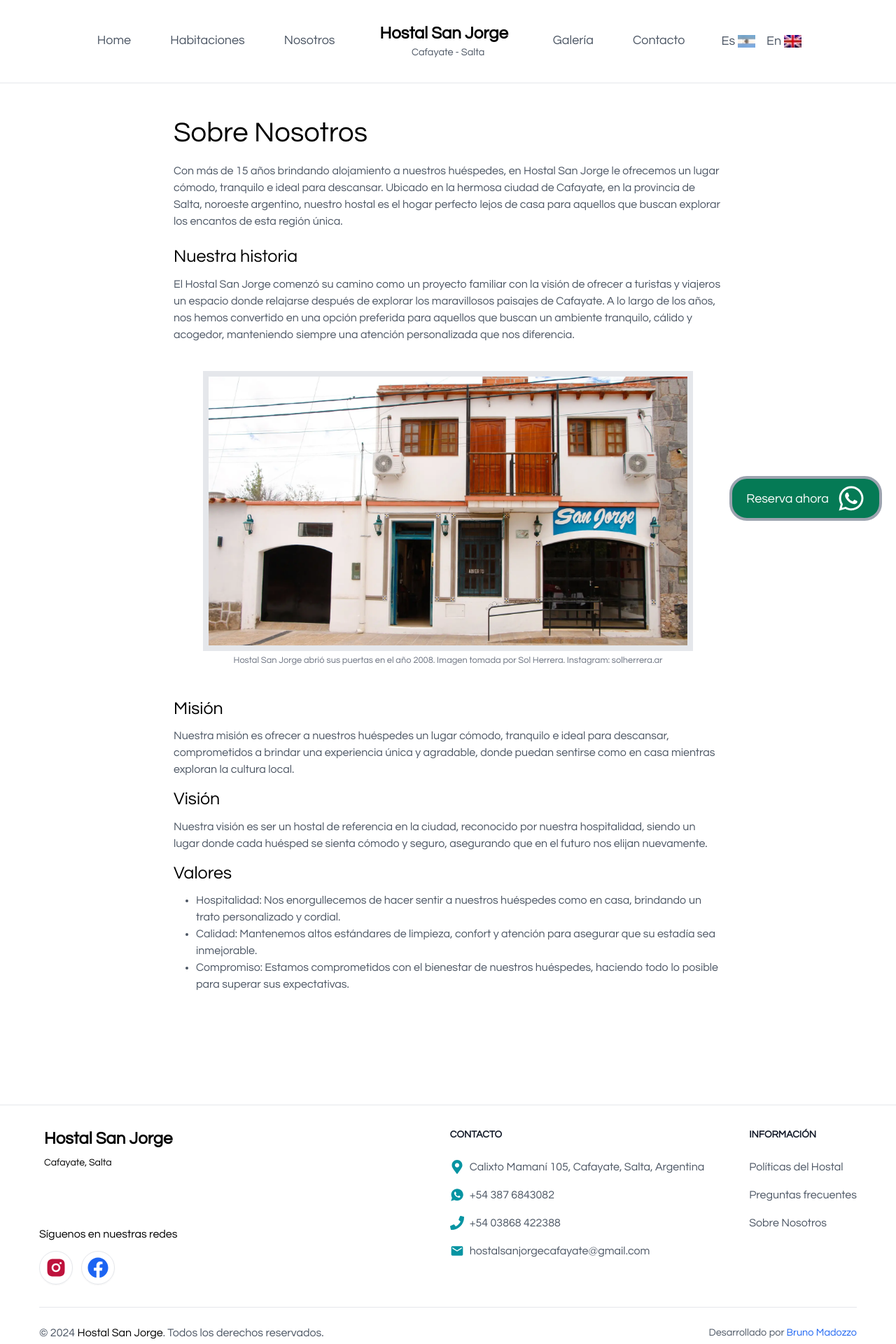
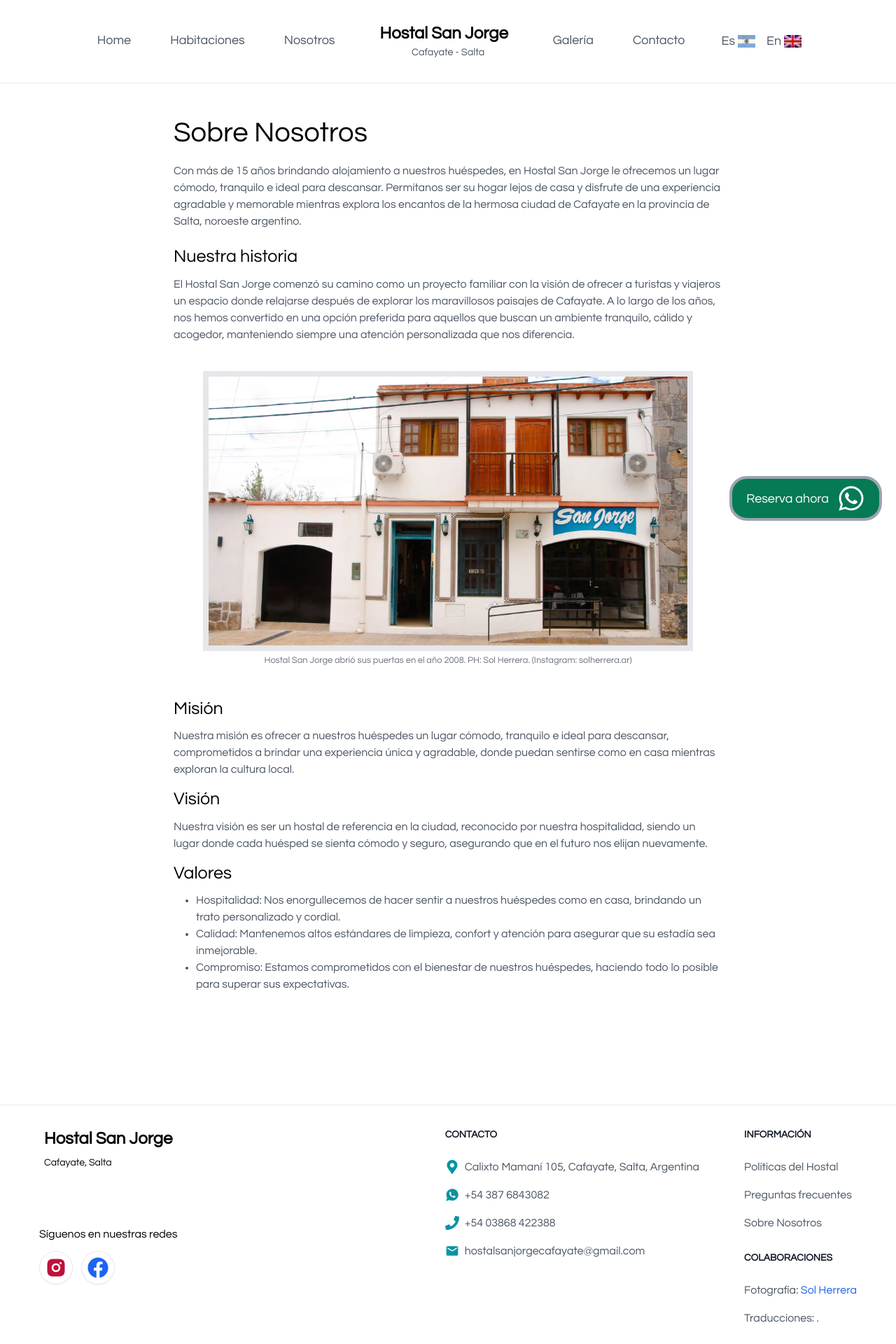
Before and after one commit to brunomry/HostalSanJorgeCafayate, a React (Vite) app: page /nosotros in a window 1280 px wide. Shown: the top 1920 px of the page at 70% size. Built offline with nearby package versions, Linux system fonts and the light colour scheme.

Commit message:
corregi ancho de botones en seccion nosotros y habitaciones de Home. Agregue ruta de redes sociales en footer y seccion colaboraciones. Agregue array comodidades para mostrar en home

```diff
--- a/src/common/Footer.jsx
+++ b/src/common/Footer.jsx
@@ -11,26 +11,30 @@ const Footer = () => {
         <div className="md:flex md:flex-col lg:flex-row md:justify-between gap-8 w-[100%]">
           <div className="mb-6 md:mb-0">
             <div className="flex flex-col gap-10 lg:gap-20 lg:items-center">
-              <div className="flex flex-col gap-2">
+              <Link className="flex flex-col gap-2" to={"/"}>
                 <span className="text-2xl font-semibold whitespace-nowrap dark:text-white">
                   Hostal San Jorge
                 </span>
                 <small className="text-sm">Cafayate, Salta</small>
-              </div>
+              </Link>
               <div>
                 <p className="mb-3">Síguenos en nuestras redes</p>
                 <div className="flex gap-3">
                   <Link
-                    to={``}
+                    to={`https://www.instagram.com/hostalsanjorgecafayate`}
                     title="Instagram"
                     className="shadow-sm border p-2 rounded-[100%] hover:scale-110"
+                    target="_blank"
+                    rel="noopener"
                   >
                     <RiInstagramFill className="text-[30px] text-rose-700" />
                   </Link>
                   <Link
-                    to={``}
+                    to={`https://www.facebook.com/profile.php?id=100089399326566`}
                     title="Facebook"
                     className="shadow-sm border p-2 rounded-[100%] hover:scale-110"
+                    target="_blank"
+                    rel="noopener"
                   >
                     <FaFacebook className="text-[30px] text-blue-600" />
                   </Link>
@@ -68,7 +72,10 @@ const Footer = () => {
               </h4>
               <ul className="text-gray-600 ">
                 <li className="mb-4">
-                  <Link to={"/politicas"} className="hover:underline text-gray-600">
+                  <Link
+                    to={"/politicas"}
+                    className="hover:underline text-gray-600"
+                  >
                     Políticas del Hostal
                   </Link>
                 </li>
@@ -81,8 +88,38 @@ const Footer = () => {
                   </Link>
                 </li>
                 <li>
-                  <Link to={"/nosotros"} className="hover:underline text-gray-600">
+                  <Link
+                    to={"/nosotros"}
+                    className="hover:underline text-gray-600"
+                  >
                     Sobre Nosotros
+                  </Link>
+                </li>
+              </ul>
+              <h4 className="mt-7 mb-6 text-sm font-semibold text-gray-900 uppercase">
+                Colaboraciones
+              </h4>
+              <ul className="text-gray-600 ">
+                <li className="mb-4">
+                  Fotografía:{" "}
+                  <Link
+                    to={"https://www.instagram.com/solherrera.ar/"}
+                    target="_blank"
+                    rel="noopener"
+                    className="hover:underline text-blue-600"
+                  >
+                    Sol Herrera
+                  </Link>
+                </li>
+                <li className="mb-4">
+                  Traducciones:{" "}
+                  <Link
+                    to={""}
+                    target="_blank"
+                    rel="noopener"
+                    className="hover:underline text-blue-600"
+                  >
+                    .
                   </Link>
                 </li>
               </ul>
@@ -92,17 +129,23 @@ const Footer = () => {
         <div className="sm:flex sm:items-center sm:justify-between border-t mt-8 pt-6">
           <span className=" text-gray-600 sm:text-center dark:text-gray-400">
             © 2024{" "}
-            <a href="https://flowbite.com/" className="hover:underline">
+            <a
+              href="https://tinyurl.com/2xpevaq2"
+              className="hover:underline"
+              target="_blank"
+              rel="noopener"
+            >
               Hostal San Jorge
             </a>
             . Todos los derechos reservados.
           </span>
           <div className="flex mt-4 sm:justify-center sm:mt-0">
-            <p className="text-gray-600 text-[.9rem]">
+            <p className="text-gray-600">
               Desarrollado por{" "}
               <Link
                 to={"https://brunomadozzo-portfolio.netlify.app"}
                 target="_blank"
+                rel="noopener"
                 className="text-blue-600 cursor-pointer hover:underline ]"
               >
                 Bruno Madozzo
--- a/src/faqs/Faqs.jsx
+++ b/src/faqs/Faqs.jsx
@@ -23,7 +23,7 @@ const Faqs = () => {
   return (
     <section className="px-4 py-24 w-[100%] xl:px-10 flex flex-col gap-5 md:gap-10  xl:py-32">
       <h1 className="text-center text-[28px] lg:text-[32px] xl:text-[40px]">
-        Preguntas frecuentes - FAQs
+        Preguntas frecuentes
       </h1>
       <div
         id="accordion-collapse"
--- a/src/galeria/Galeria.jsx
+++ b/src/galeria/Galeria.jsx
@@ -55,9 +55,6 @@ const Galeria = () => {
           <p className="text-gray-600 lg:text-start">
             Conoce nuestras instalaciones y habitaciones a través de nuestra galería.
           </p>
-          <div className="text-center mt-10">
-            <small className="text-gray-600">Imágenes tomadas por Sol Herrera. Instagram: solherrera.ar</small>
-          </div>
         </article>
         <div className="grid grid-cols-2 lg:grid-cols-3 2xl:grid-cols-5 flex-wrap justify-center items-center mt-5 gap-2 md:gap-4">
           {galeria.map((img, index) => (
--- a/src/habitaciones/DetalleHabitacion.jsx
+++ b/src/habitaciones/DetalleHabitacion.jsx
@@ -99,7 +99,7 @@ const DetalleHabitacion = () => {
                     ))}
                 </div>
               </div>
-              <div className="fixed bottom-0 left-0 z-50 sm:z-0 py-1 flex md:px-20 lg:px-0 md:justify-center lg:justify-start pb-2 bg-gray-200 vsm:w-[100%] vsm:px-0 sm:static sm:bg-inherit">
+              <div className="fixed bottom-0 left-0 z-50 sm:z-0 py-1 flex md:px-20 lg:px-0 md:justify-center lg:justify-start pb-2 bg-gray-200 vsm:w-[100%] vsm:px-2 sm:static sm:bg-inherit">
                 <button
                   onClick={consultaWhatsApp}
                   to={"/habitaciones"}
--- a/src/habitaciones/components/CardHabitacion.jsx
+++ b/src/habitaciones/components/CardHabitacion.jsx
@@ -19,7 +19,7 @@ function CardHabitacion({ habitacion }) {
   }
 
   return (
-    <article className="border h-[500px] md:h-[100%] md:min-h-[400px] min-w-[85%] md:w-[100%] lg:cursor-pointer lg:hover:shadow-xl" onClick={(e) => verDetalle(e)} title="clic para ver más información">
+    <article className="border h-[550px] md:h-[100%] md:min-h-[400px] min-w-[85%] md:w-[100%] lg:cursor-pointer lg:hover:shadow-xl" onClick={(e) => verDetalle(e)} title="clic para ver más información">
       <img
         src={habitacion.imagenes[0]}
         alt=""
@@ -32,7 +32,7 @@ function CardHabitacion({ habitacion }) {
         <div className="flex flex-col gap-2 items-center w-[100%] mt-4 md:mt-8">
         <Link
             to={`/habitacion/${habitacion.id}`}
-            className="p-2 md:p-4 w-[100%] md:w-[70%] flex gap-2 justify-center items-center text-[1rem]  text-blue-500 hover:text-blue-800 hover:underline"
+            className="p-2 md:p-4 w-[100%] md:w-[100%] flex gap-2 justify-center items-center text-[1rem]  text-blue-500 hover:text-blue-800 hover:underline"
           >
             <span className="text-[.9rem] lg:text-[1rem]">MÁS INFORMACIÓN</span> <MdArrowForwardIos />
           </Link>
--- /dev/null
+++ b/src/helpers/comodidades.js
@@ -0,0 +1,19 @@
+export const comodidades = [
+  "Wi-Fi",
+  "Desayuno incluido",
+  "Aire acondicionado",
+  "Balcón",
+  "Habitaciones privadas",
+  "Armario",
+  "Ropa de cama",
+  "Sommier",
+  "Toallas",
+  "Baño privado",
+  "Artículos de tocador",
+  "Ventilador",
+  "Estufa",
+  "Ducha",
+  "Agua caliente",
+  "Sillas",
+  "Zona de estar"
+];
--- a/src/nosotros/Nosotros.jsx
+++ b/src/nosotros/Nosotros.jsx
@@ -42,19 +42,23 @@ const Nosotros = () => {
       <section className="w-[100%] relative px-8 py-20 md:p-20 lg:py-40 flex flex-col items-center gap-10 justify-center">
         <article className="xl:w-[70%] flex flex-col gap-5  ">
           <div>
-            <h1 className="text-[28px] lg:text-[32px] lg:text-start xl:text-[40px] md:mb-3">Sobre Nosotros</h1>
+            <h1 className="text-[28px] lg:text-[32px] lg:text-start xl:text-[40px] md:mb-3">
+              Sobre Nosotros
+            </h1>
             <p className="text-gray-600 text-justify text-[1rem] lg:text-start">
               Con más de 15 años brindando alojamiento a nuestros huéspedes, en
               Hostal San Jorge le ofrecemos un lugar cómodo, tranquilo e ideal
-              para descansar. Ubicado en la hermosa ciudad de Cafayate, en la
-              provincia de Salta, noroeste argentino, nuestro hostal es el hogar
-              perfecto lejos de casa para aquellos que buscan explorar los
-              encantos de esta región única.
+              para descansar. Permítanos ser su hogar lejos de casa y disfrute
+              de una experiencia agradable y memorable mientras explora los
+              encantos de la hermosa ciudad de Cafayate en la provincia de
+              Salta, noroeste argentino.
             </p>
           </div>
           <div>
             {" "}
-            <h2 className="text-[20px] md:text-[25px] mb-2 text-justify md:text-start">Nuestra historia</h2>
+            <h2 className="text-[20px] md:text-[25px] mb-2 text-justify md:text-start">
+              Nuestra historia
+            </h2>
             <p className="text-gray-600 text-justify text-[1rem] lg:text-start">
               El Hostal San Jorge comenzó su camino como un proyecto familiar
               con la visión de ofrecer a turistas y viajeros un espacio donde
@@ -75,15 +79,16 @@ const Nosotros = () => {
           />
           <figcaption>
             <small className="text-gray-500 text-justify text-[.8rem] lg:text-start">
-              Hostal San Jorge abrió sus puertas en el año 2008. Imagen tomada por Sol
-              Herrera. Instagram: solherrera.ar
+              Hostal San Jorge abrió sus puertas en el año 2008. PH: Sol Herrera. (Instagram: solherrera.ar)
             </small>
           </figcaption>
         </figure>
 
         <article className="w-[100%] xl:w-[70%] flex flex-col gap-3">
           <div className="flex flex-col gap-2">
-            <h2 className="text-[20px] md:text-[25px] text-justify md:text-start">Misión</h2>
+            <h2 className="text-[20px] md:text-[25px] text-justify md:text-start">
+              Misión
+            </h2>
             <p className="text-gray-600 text-justify text-[1rem] lg:text-start">
               Nuestra misión es ofrecer a nuestros huéspedes un lugar cómodo,
               tranquilo e ideal para descansar, comprometidos a brindar una
@@ -92,7 +97,9 @@ const Nosotros = () => {
             </p>
           </div>
           <div className="flex flex-col gap-2">
-            <h2 className="text-[20px] md:text-[25px] text-justify md:text-start">Visión</h2>
+            <h2 className="text-[20px] md:text-[25px] text-justify md:text-start">
+              Visión
+            </h2>
             <p className="text-gray-600 text-justify text-[1rem] lg:text-start">
               Nuestra visión es ser un hostal de referencia en la ciudad,
               reconocido por nuestra hospitalidad, siendo un lugar donde cada
@@ -101,7 +108,9 @@ const Nosotros = () => {
             </p>
           </div>
           <div className="flex flex-col gap-2">
-            <h2 className="text-[20px] md:text-[25px] text-justify md:text-start">Valores</h2>
+            <h2 className="text-[20px] md:text-[25px] text-justify md:text-start">
+              Valores
+            </h2>
             <ul className="md:list-disc md:ms-8 text-justify md:text-start">
               <li className="text-gray-600 text-justify text-[1rem] lg:text-start">
                 Hospitalidad: Nos enorgullecemos de hacer sentir a nuestros
```
Also changed, not shown: src/home/components/HabitacionesHome.jsx (+8 -32 lines), src/home/components/NosotrosHome.jsx (+20 -11 lines).
